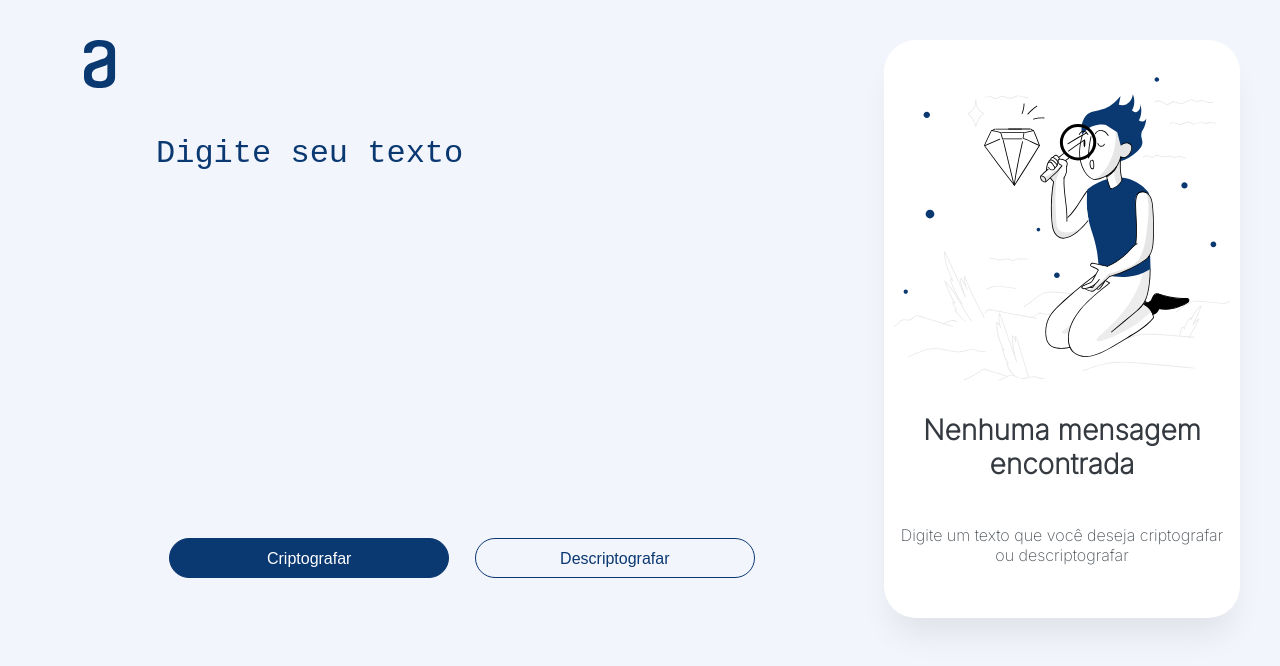
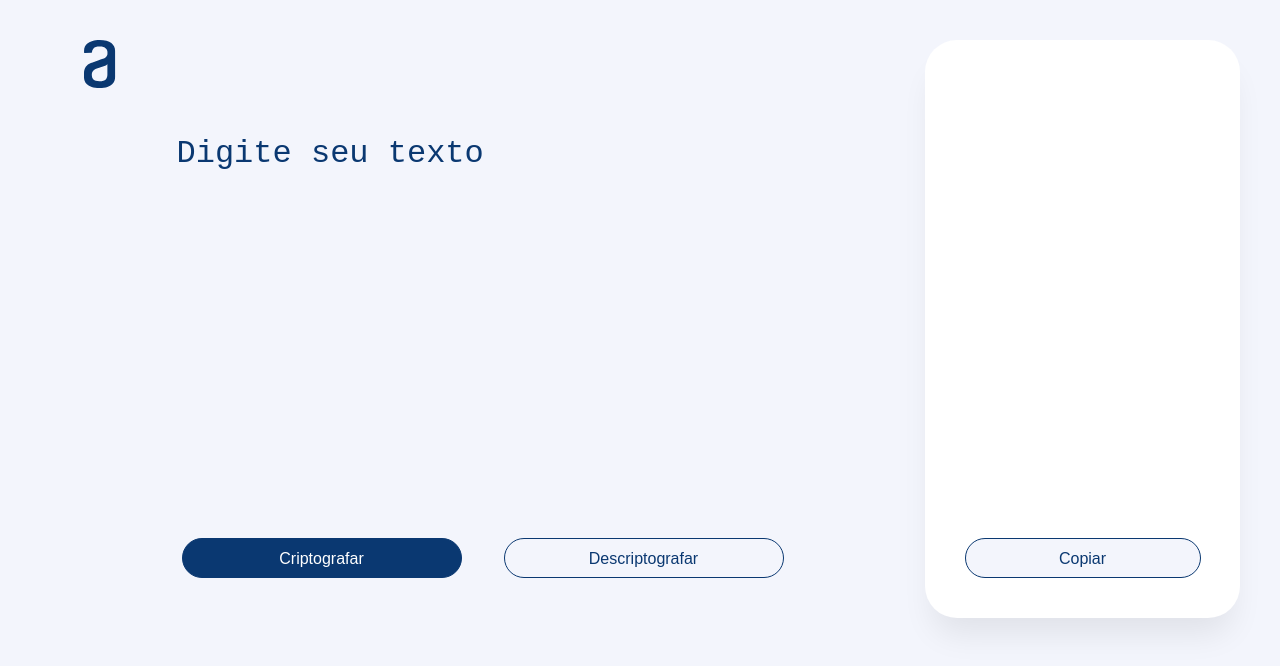
Before and after one commit to rafaelsouuza/decodificador-texto, a plain HTML site: page index.html in a window 1280 px wide. Both pictures are taken after a click on the input "Criptografar". Drawn offline with Linux system fonts and the light colour scheme; a web font is replaced by a local one.

Commit message:
Criptografia implementada

```diff
--- a/css/style.css
+++ b/css/style.css
@@ -40,7 +40,7 @@ aside {
 }
 
 .aside-texto textarea {
-    height: inherit;
+    height: 400px;
     width: 90%;
     font-size: 32px;
     font-weight: 400;
@@ -50,6 +50,7 @@ aside {
     background-color: inherit;
     border: none;
     outline: none;
+    overflow: hidden;
 }
 
 .aside-texto textarea::placeholder {
@@ -123,8 +124,48 @@ article {
     color: #343A40;
 }
 
-.article-texto {
+.article-subTitulo {
     text-align: center;
     font-size: 16px;
     color: #495057;
 }
+
+.article-texto textarea {
+    height: 450px;
+    width: 95%;
+    font-size: 20px;
+    font-weight: 400;
+    line-height: 150%;
+    resize: none;
+    color: #0A3871;
+    background-color: inherit;
+    border: none;
+    outline: none;
+    overflow: hidden;
+}
+
+.article-btn {
+    width: 80%;
+    display: flex;
+    justify-content: center;
+}
+
+.btn-copy {
+    background-color: #F3F5FC;
+    color: #0A3871;
+    font-weight: 400;
+    font-size: 16px;
+    width: 280px;
+    height: 19px;
+    padding: 19px 24px;
+    line-height: 1px;
+    border-radius: 24px;
+    border: 1px solid #0A3871;
+}
+
+.btn-copy:hover {
+    cursor: pointer;
+    background-color: #0A3871;
+    color: #F3F5FC;
+    transition: 0.3s;
+}
--- a/index.html
+++ b/index.html
@@ -16,7 +16,7 @@
             </div>
             <div class="aside-principal">
                 <div class="aside-texto">
-                    <textarea placeholder="Digite seu texto"></textarea>
+                    <textarea id="texto-cript" placeholder="Digite seu texto"></textarea>
                 </div>
                 <div class="aside-btn">
                     <input class="btn-cript" type="submit" value="Criptografar">
@@ -25,17 +25,19 @@
             </div>
         </aside>
 
-        <article>
+        <article id="article">
             <div class="article-img">
                 <img src="/img/img-article.svg" alt="imagem-mulher-azul">
             </div>
             <div class="article-titulo">
                 <h3>Nenhuma mensagem encontrada</h3>
             </div>
-            <div class="article-texto">
+            <div class="article-subTitulo">
                 <p>Digite um texto que você deseja criptografar ou descriptografar</p>
             </div>
         </article>
     </main>
+
+    <script src="js/script.js"></script>
 </body>
 </html>
--- /dev/null
+++ b/js/script.js
@@ -0,0 +1,79 @@
+let buttonCript = document.getElementsByClassName("btn-cript")[0];
+let click = true;
+buttonCript.addEventListener("click", criptText);
+
+function criptText() {
+    var text = document.getElementById("texto-cript").value.split('');
+
+    for (let i = 0; i < text.length; i++) {
+
+        switch(text[i]) {
+            case "e":
+                text[i] = "enter";
+                break;
+            case "i":
+                text[i] = "imes";
+                break;
+            case "a":
+                text[i] = "ai";
+                break;
+            case "o":
+                text[i] = "ober";
+                break;
+            case "u":
+                text[i] = "ufat";
+                break;
+        }
+    }
+
+    let newTextCript = text.toString().replace(/,/g, "");
+
+    clearArticle();
+
+    createTextAreaEl(newTextCript);
+
+    document.getElementById("texto-cript").value = "";
+
+    console.log(newTextCript);
+
+}
+
+function clearArticle() {
+    let node = document.getElementById("article");
+    node.innerText = "";
+}
+
+
+
+function createTextAreaEl(newTextCript) {
+
+    if(click) {
+        let articleEl = document.getElementById("article");
+
+        let divEl = document.createElement("div");
+        divEl.setAttribute("class", "article-texto");
+
+        let textareaEl = document.createElement("textarea");
+
+        let divButtonEl = document.createElement("div");
+        divButtonEl.setAttribute("class", "article-btn");
+
+        let buttonEl = document.createElement("input");
+
+        articleEl.appendChild(divEl);
+        articleEl.appendChild(divButtonEl);
+        divEl.appendChild(textareaEl);
+        divButtonEl.appendChild(buttonEl);
+
+        //divEl.classList.add(".article-texto");
+        //divButtonEl.classList.add(".aside-btn");
+        buttonEl.setAttribute("type", "submit");
+        buttonEl.setAttribute("class", "btn-copy");
+        buttonEl.value = "Copiar";
+
+        textareaEl.value = newTextCript;
+
+        click = false;
+    }
+
+}
```
